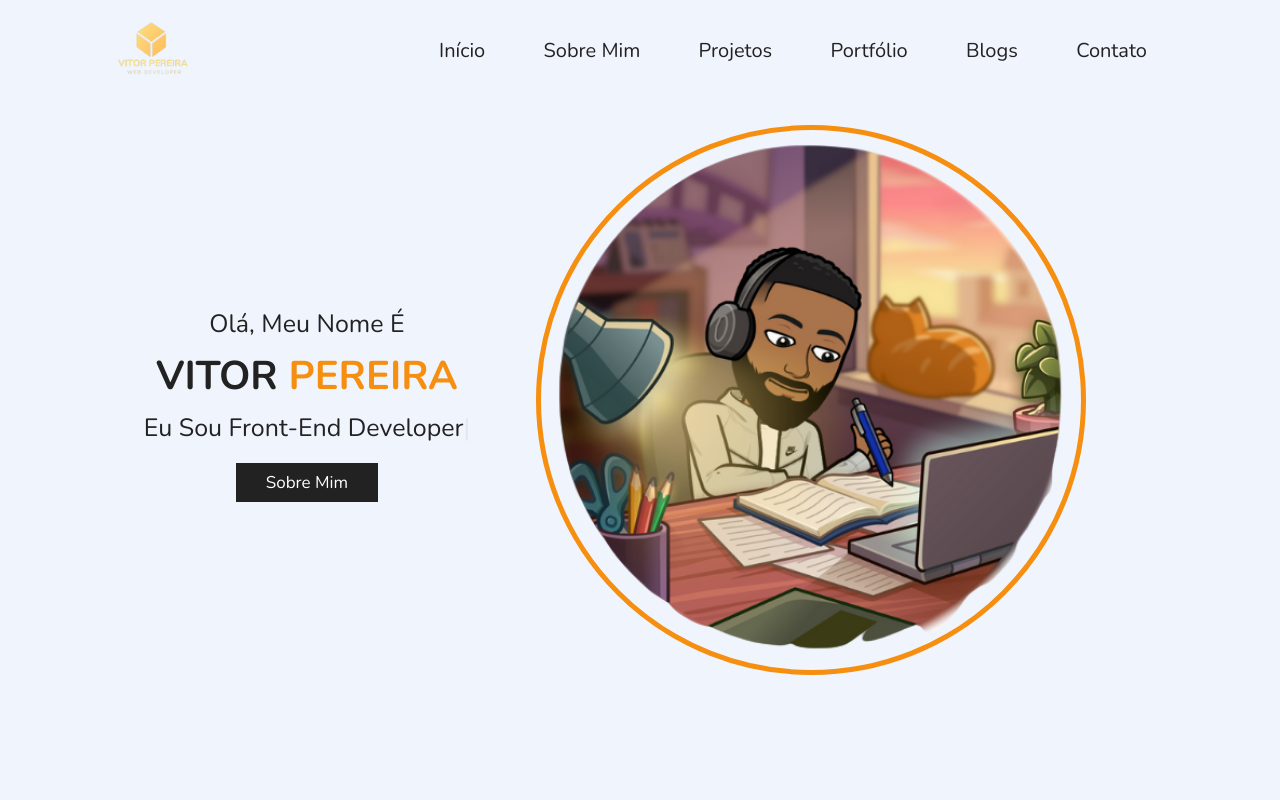
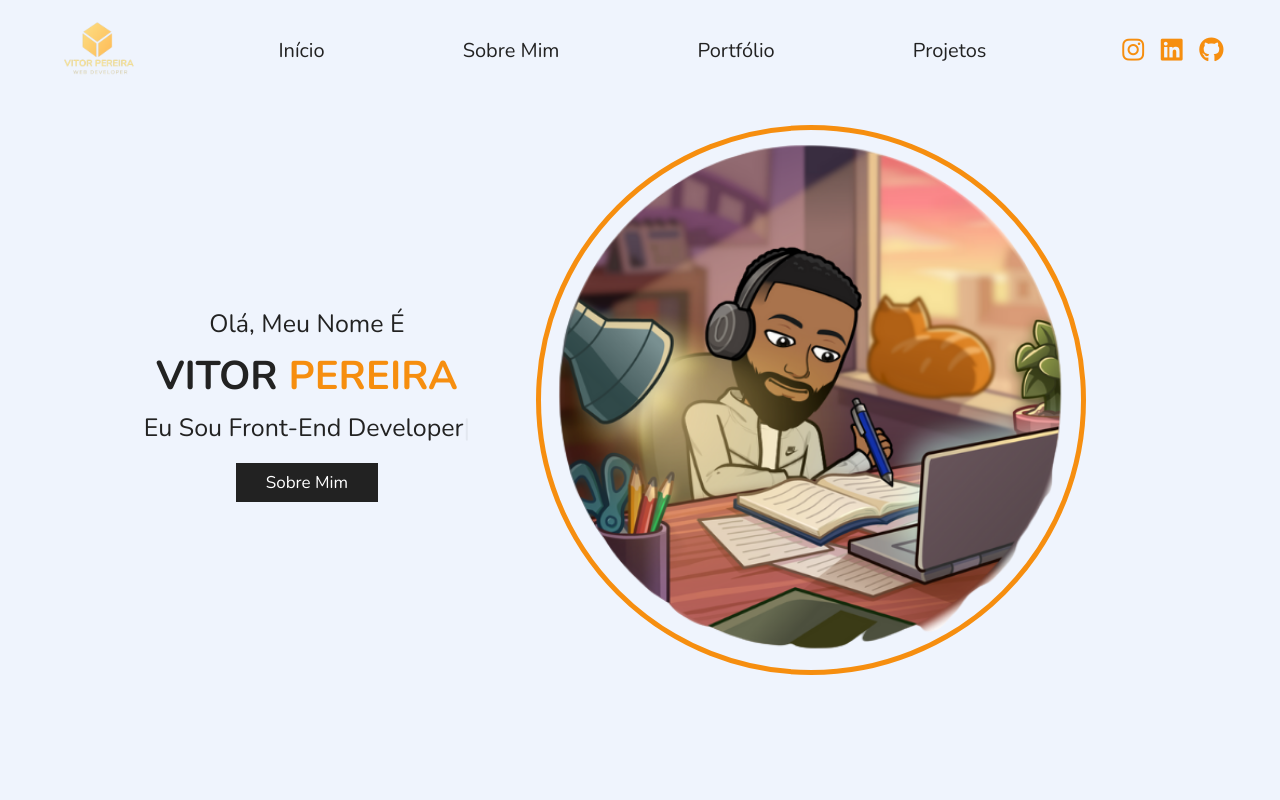
Before and after one commit to VitorPereiraDEV/vitorpereiradev.github.io, a plain HTML site: page index.html in a window 1280 px wide. Shown: the top 800 px of the page. Drawn offline with nearby package versions, Linux system fonts and the light colour scheme.

Commit message:
Atualização do projeto

```diff
--- a/css/style.css
+++ b/css/style.css
@@ -72,6 +72,12 @@ header .navbar a{
 
 header .navbar a:hover{
     color: var(--orange);
+}
+
+header .follow a{
+    font-size: 2.5rem;
+    color: var(--orange);
+    margin: 0 .7rem;
 }
 
 section{
--- a/index.html
+++ b/index.html
@@ -6,7 +6,7 @@
     <meta name="viewport" content="width=device-width, initial-scale=1.0">
     <link rel="stylesheet" href="css/style.css">
     <link rel="stylesheet" href="https://cdnjs.cloudflare.com/ajax/libs/font-awesome/6.1.1/css/all.min.css">
-    <title>Document</title>
+    <title>Vitor Pereira</title>
 </head>
 <body>
     <header>
@@ -15,11 +15,16 @@
         <nav class="navbar">
             <a href="#home">início</a>
             <a href="#about">sobre mim</a>
-            <a href="#services">Projetos</a>
-            <a href="#portfolio">portfólio</a>
-            <a href="#blogs">blogs</a>
-            <a href="#contact">contato</a>
+            <a href="#services">portfólio</a>
+            <a href="#portfolio">projetos</a>
         </nav>
+
+        <div class="follow">
+            <a href="#" class="fab fa-instagram"></a>
+            <a href="https://www.linkedin.com/in/vitor-pereira-6626b0214/" class="fab fa-linkedin"></a>
+            <a href="https://github.com/VitorPereiraDEV" class="fab fa-github"></a>
+
+        </div>
     </header>
 
     <section class="home" id="home">
@@ -122,9 +127,9 @@
         <div class="box-container">
 
             <div class="box tilt">
-                <img src="images/Work-image.png" alt="">
+                <img src="images/iPhone 13 Pro Max - 1.png" alt="">
                     <div class="content">
-                    <a href="#" class="btn">Leia mais</a>
+                    <a href="https://www.figma.com/file/4qQf0xfmAxLhkRtQypnixS/Untitled?node-id=11%3A3" class="btn">Leia mais</a>
                     </div>
             </div>
 
```
Also changed, not shown: images/iPhone 13 Pro Max - 1.png (added).
